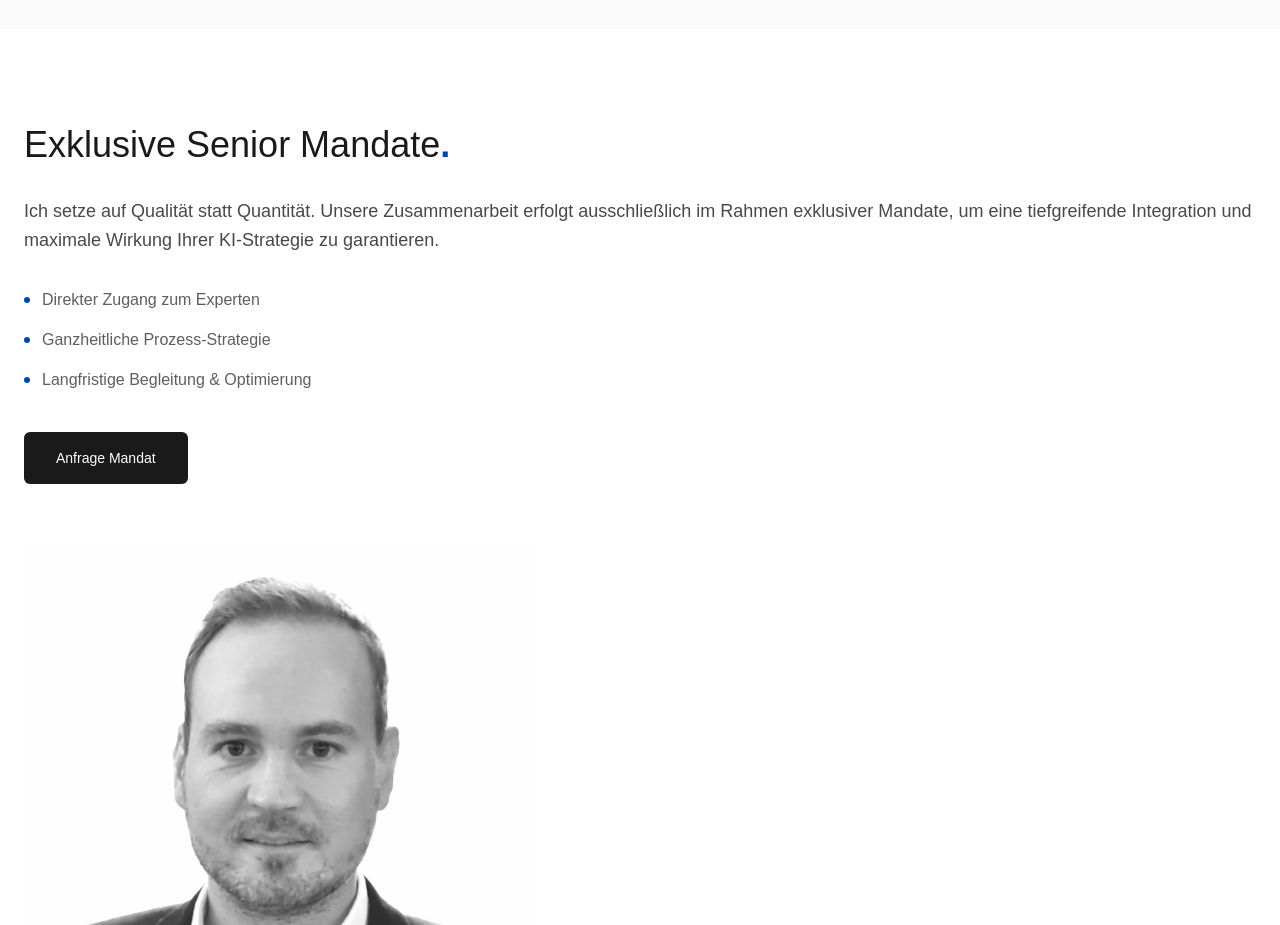
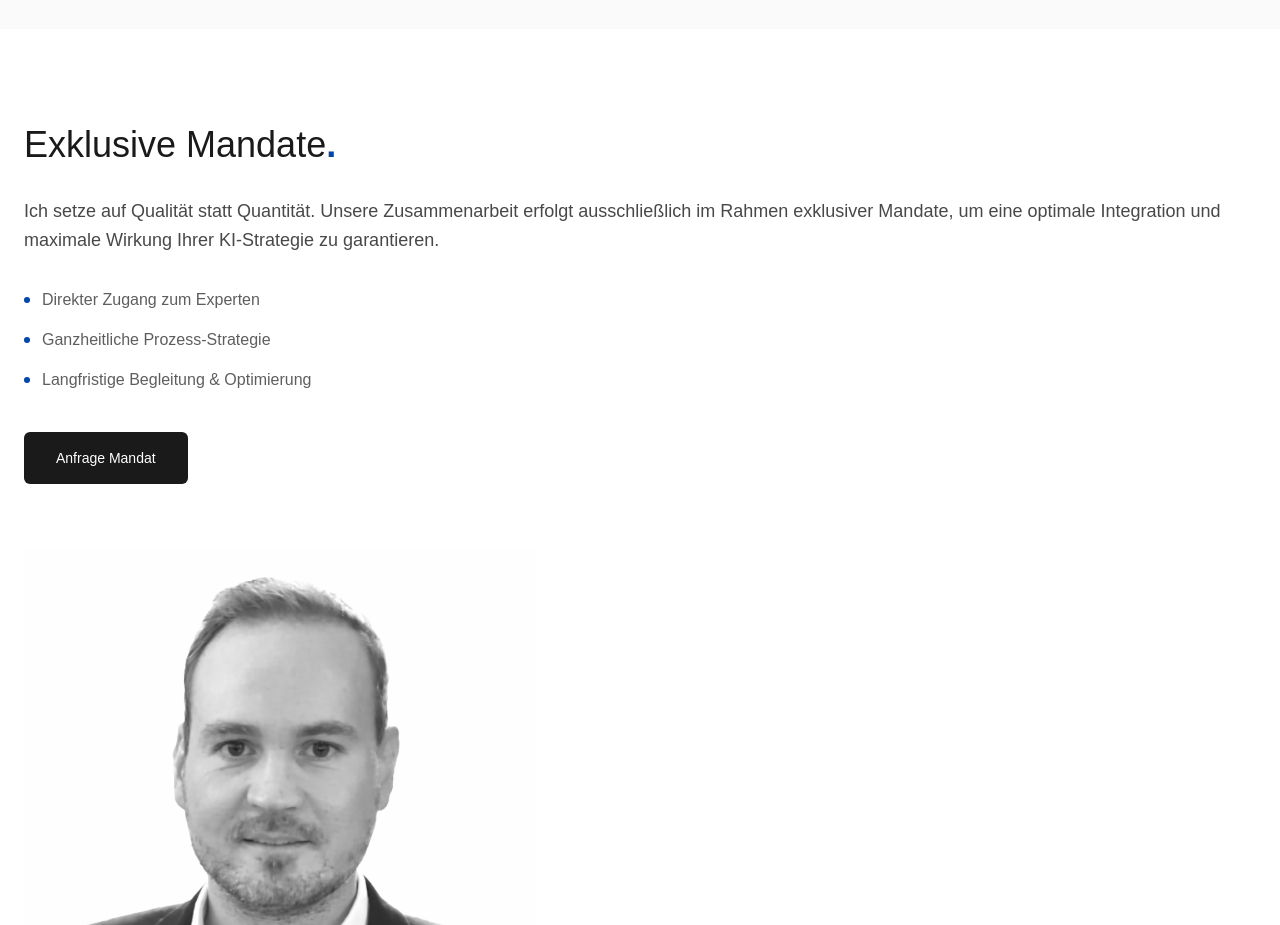
Before and after one commit to m-codex/agentworkflow, a Next.js app: page / in a window 1280 px wide. Shown: the part 4080-5005 px from the top of the page. Built offline with nearby package versions, Linux system fonts and the light colour scheme; a web font is replaced by a local one.

Commit message:
Update SeniorMandate.tsx

```diff
--- a/src/components/sections/SeniorMandate.tsx
+++ b/src/components/sections/SeniorMandate.tsx
@@ -14,9 +14,9 @@ export function SeniorMandate() {
             viewport={{ once: true }}
             transition={{ duration: 1 }}
           >
-            <h2 className="text-4xl md:text-5xl font-light mb-8">Exklusive Senior Mandate<span className="text-[#0047ab] font-bold">.</span></h2>
+            <h2 className="text-4xl md:text-5xl font-light mb-8">Exklusive Mandate<span className="text-[#0047ab] font-bold">.</span></h2>
             <p className="text-lg font-light text-[#1A1A1A]/80 mb-8 leading-relaxed">
-              Ich setze auf Qualität statt Quantität. Unsere Zusammenarbeit erfolgt ausschließlich im Rahmen exklusiver Mandate, um eine tiefgreifende Integration und maximale Wirkung Ihrer KI-Strategie zu garantieren.
+              Ich setze auf Qualität statt Quantität. Unsere Zusammenarbeit erfolgt ausschließlich im Rahmen exklusiver Mandate, um eine optimale Integration und maximale Wirkung Ihrer KI-Strategie zu garantieren.
             </p>
             <ul className="space-y-4 mb-10">
               {['Direkter Zugang zum Experten', 'Ganzheitliche Prozess-Strategie', 'Langfristige Begleitung & Optimierung'].map((item, i) => (
```
